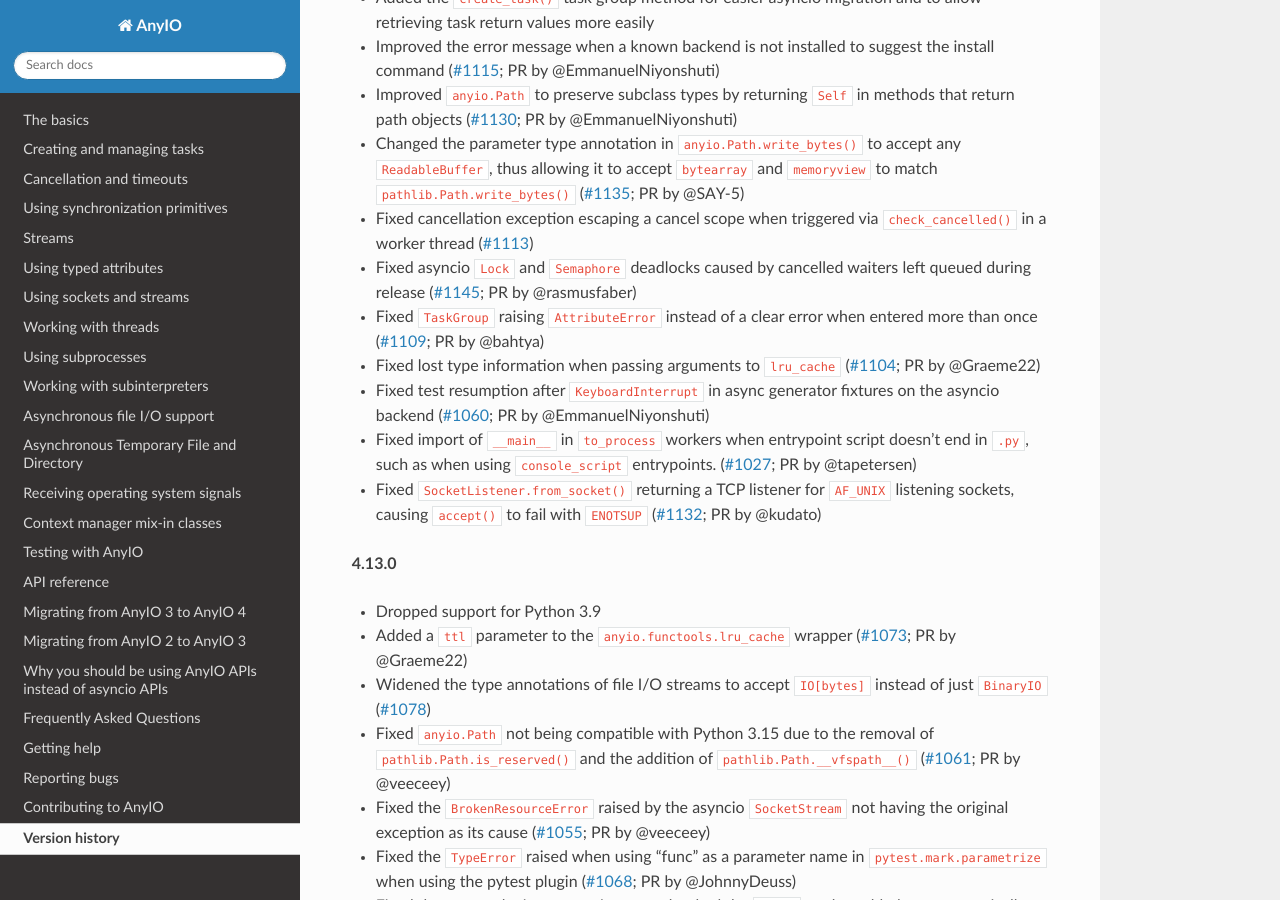
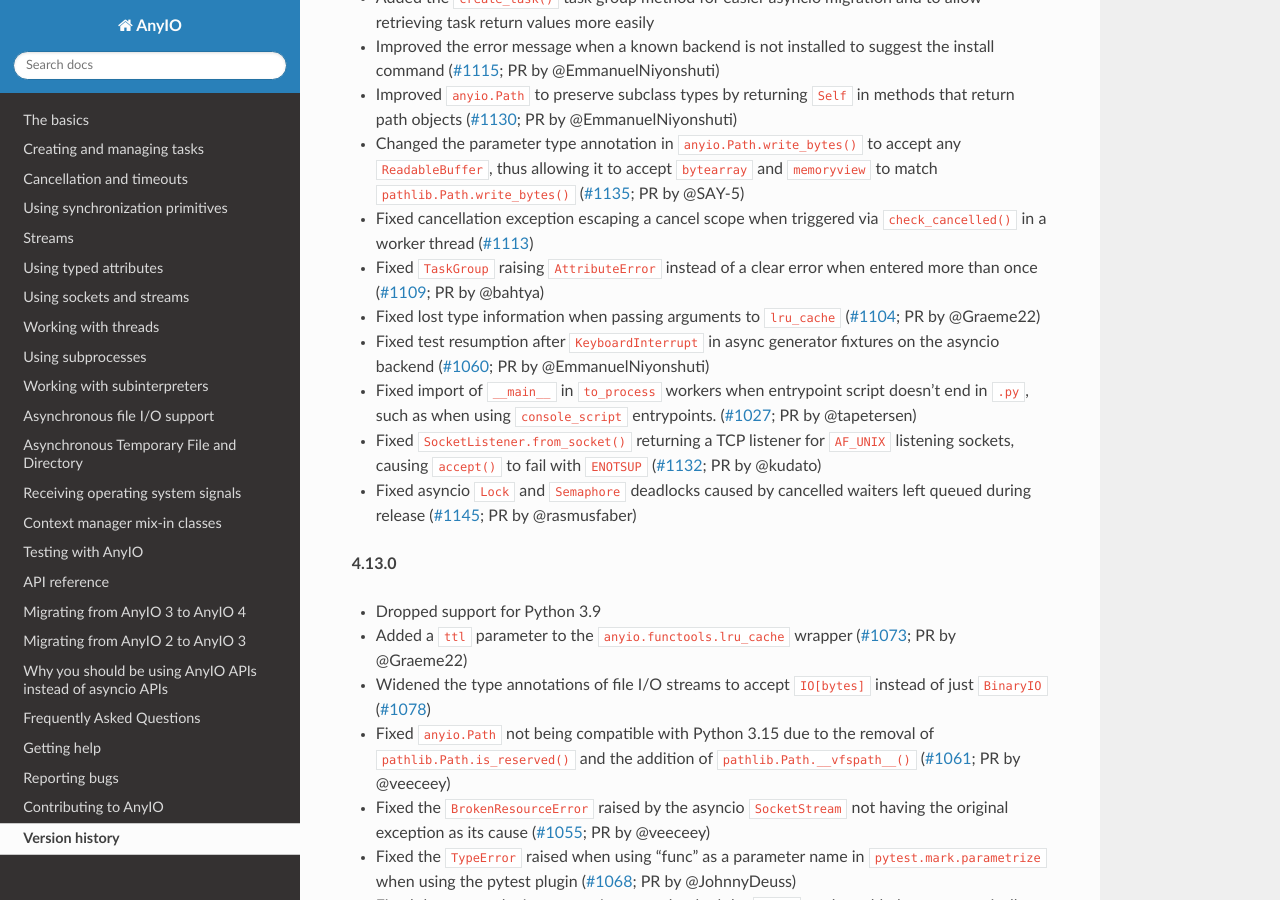
Before and after one commit to agronholm/anyio, a Sphinx documentation site: the page built from docs/versionhistory.rst, in a window 1280 px wide and 900 px high, scrolled down 343 px. Built offline with Sphinx 7.4.7 and the Read the Docs theme 3.1.0, drawn with Linux system fonts in a browser that asks for light colours; the version number could not be read and is left out; some of the changed lines change nothing that is shown.

Commit message:
Moved the changelog entry

```diff
--- a/docs/versionhistory.rst
+++ b/docs/versionhistory.rst
@@ -25,9 +25,6 @@ This library adheres to `Semantic Versioning 2.0 <http://semver.org/>`_.
 - Fixed cancellation exception escaping a cancel scope when triggered via
   ``check_cancelled()`` in a worker thread
   (`#1113 <https://github.com/agronholm/anyio/issues/1113>`_)
-- Fixed asyncio ``Lock`` and ``Semaphore`` deadlocks caused by cancelled waiters
-  left queued during release
-  (`#1145 <https://github.com/agronholm/anyio/pull/1145>`_; PR by @rasmusfaber)
 - Fixed ``TaskGroup`` raising ``AttributeError`` instead of a clear error when entered
   more than once
   (`#1109 <https://github.com/agronholm/anyio/issues/1109>`_; PR by @bahtya)
@@ -42,6 +39,9 @@ This library adheres to `Semantic Versioning 2.0 <http://semver.org/>`_.
 - Fixed ``SocketListener.from_socket()`` returning a TCP listener for ``AF_UNIX``
   listening sockets, causing ``accept()`` to fail with ``ENOTSUP``
   (`#1132 <https://github.com/agronholm/anyio/issues/1132>`_; PR by @kudato)
+- Fixed asyncio ``Lock`` and ``Semaphore`` deadlocks caused by cancelled waiters
+  left queued during release
+  (`#1145 <https://github.com/agronholm/anyio/pull/1145>`_; PR by @rasmusfaber)
 
 **4.13.0**
 
```
